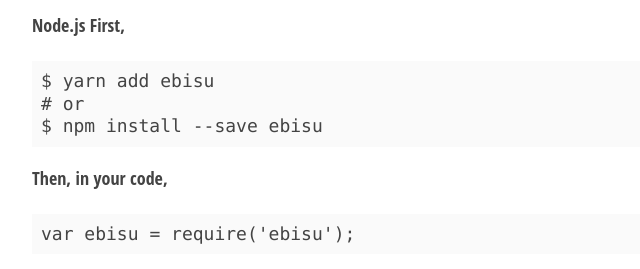
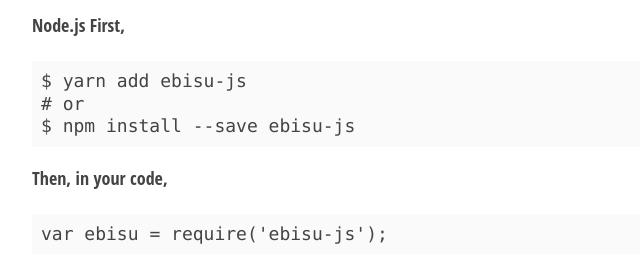
Before and after one commit to fasiha/ebisu.js, a website: page index.html in a window 1280 px wide. Shown: the part 384-653 px from the top of the page, 176-816 px from the left. Drawn offline with nearby package versions, Linux system fonts and the light colour scheme.

Commit message:
Correct npm package name

```diff
--- a/index.html
+++ b/index.html
@@ -16,11 +16,11 @@
 <p>Browse this library’s <a href="https://github.com/fasiha/ebisu.js">GitHub repo</a>. Read this <a href="https://fasiha.github.io/ebisu.js/">document in HTML</a> (cool interactive demos!).</p>
 <h2 id="install">Install</h2>
 <p><strong>Node.js</strong> First,</p>
-<pre><code>$ yarn add ebisu
+<pre><code>$ yarn add ebisu-js
 # or
-$ npm install --save ebisu</code></pre>
+$ npm install --save ebisu-js</code></pre>
 <p>Then, in your code,</p>
-<div class="sourceCode"><pre class="sourceCode js"><code class="sourceCode javascript"><span class="kw">var</span> ebisu <span class="op">=</span> <span class="at">require</span>(<span class="st">&#39;ebisu&#39;</span>)<span class="op">;</span></code></pre></div>
+<div class="sourceCode"><pre class="sourceCode js"><code class="sourceCode javascript"><span class="kw">var</span> ebisu <span class="op">=</span> <span class="at">require</span>(<span class="st">&#39;ebisu-js&#39;</span>)<span class="op">;</span></code></pre></div>
 <p><strong>Browser</strong> Download <code>dist/ebisu.min.js</code> for the browser, then in your HTML:</p>
 <div class="sourceCode"><pre class="sourceCode html"><code class="sourceCode html"><span class="kw">&lt;script</span><span class="ot"> type=</span><span class="st">&quot;text/javascript&quot;</span><span class="ot"> src=</span><span class="st">&quot;ebisu.min.js&quot;</span><span class="kw">&gt;&lt;/script&gt;</span></code></pre></div>
 <h2 id="api-howto">API howto</h2>
--- a/package.json
+++ b/package.json
@@ -13,6 +13,8 @@
     "plotly.js": "^1.26.1",
     "tape": "^4.6.3"
   },
+  "repository": "fasiha/ebisu.js",
+  "bugs": "https://github.com/fasiha/ebisu.js/issues",
   "scripts": {
     "build": "make",
     "test": "tape test.js"
```
Also changed, not shown: README.md.
